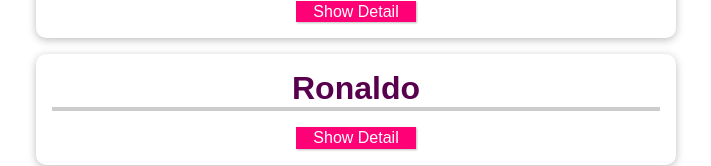
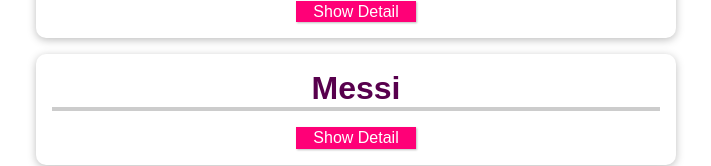
Before and after one commit to eagleduk/vue-perfect-guide, a Vue app in the folder 08. components communication/vue-first-app/: page / in a window 1280 px wide. Shown: the part 268-434 px from the top of the page, without its empty margins (284-995 px from the left). Built offline with nearby package versions, Linux system fonts and the light colour scheme.

Commit message:
08. components communication > props

```diff
--- a/08. components communication/vue-first-app/src/App.vue
+++ b/08. components communication/vue-first-app/src/App.vue
@@ -4,8 +4,16 @@
       <h1>My Friends</h1>
     </header>
     <ul>
-      <friend-contact></friend-contact>
-      <friend-contact></friend-contact>
+      <friend-contact
+        name="Ronaldo"
+        phone-number="123 342 9382"
+        email-address="ronaldo@localhost.com"
+      ></friend-contact>
+      <friend-contact
+        name="Messi"
+        phone-number="234 323 4133"
+        email-address="messi@localhost.com"
+      ></friend-contact>
     </ul>
   </section>
 </template>
--- a/08. components communication/vue-first-app/src/components/FriendContact.vue
+++ b/08. components communication/vue-first-app/src/components/FriendContact.vue
@@ -1,7 +1,7 @@
 <template>
   <li>
     <h2>
-      {{ friend.name }}
+      {{ name }}
     </h2>
 
     <button @click="toggleDetail">
@@ -11,11 +11,11 @@
     <ul v-if="this.showToggle">
       <li>
         <strong>Phone: </strong>
-        {{ friend.phone }}
+        {{ phoneNumber }}
       </li>
       <li>
         <strong>Email: </strong>
-        {{ friend.email }}
+        {{ emailAddress }}
       </li>
     </ul>
   </li>
@@ -23,6 +23,7 @@
 
 <script>
 export default {
+  props: ["name", "phoneNumber", "emailAddress"],
   data() {
     return {
       showToggle: false,
```
Also changed, not shown: 1 other file (tests, documents, lock files or other folders).
